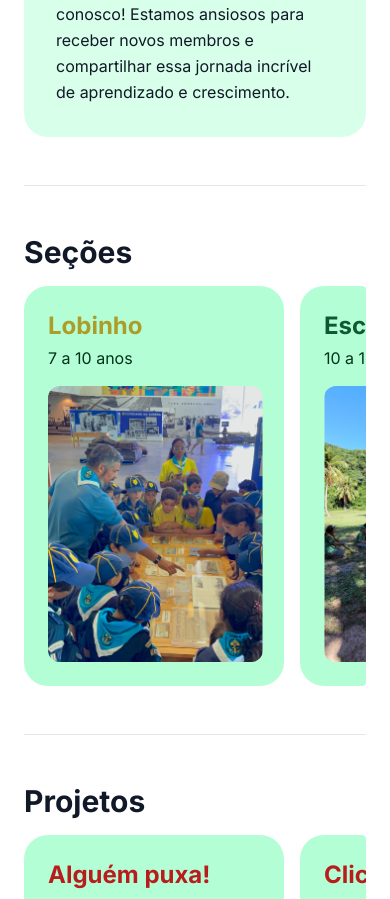
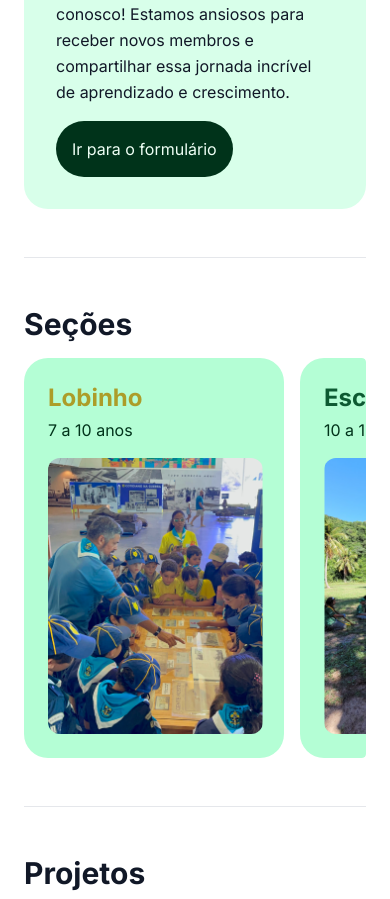
Before and after one commit to Pedrohsv1/website-henrique, a Next.js app: page / in a window 390 px wide. Shown: the part 2667-3566 px from the top of the page. Built offline with nearby package versions, Linux system fonts and the light colour scheme.

Commit message:
Vercel deploy

```diff
--- a/app/components/card-forms.tsx
+++ b/app/components/card-forms.tsx
@@ -13,7 +13,7 @@ export const CardForms = () => {
       <a
         href="https://forms.gle/ga2fD2P28uZhUHtRA"
         target="_blank"
-        className="p-4 text-base bg-green-950 text-green-50 w-fit h-[56px] hidden md:flex justify-center items-center rounded-full gap-4 cursor-pointer hover:bg-green-950/90 transition-all"
+        className="p-4 text-base bg-green-950 text-green-50 w-fit h-[56px] flex justify-center items-center rounded-full gap-4 cursor-pointer hover:bg-green-950/90 transition-all"
       >
         Ir para o formulário
       </a>
```
